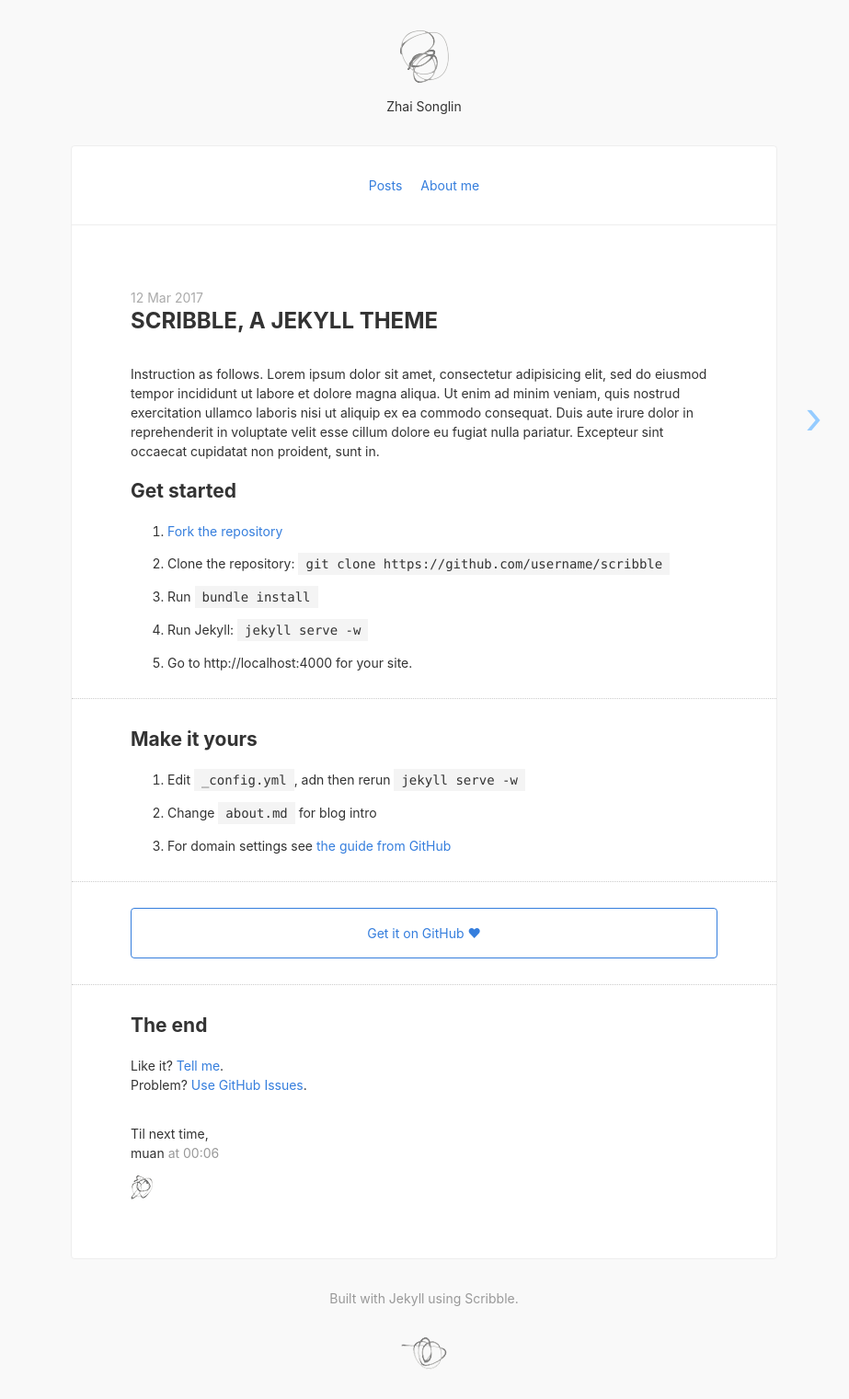
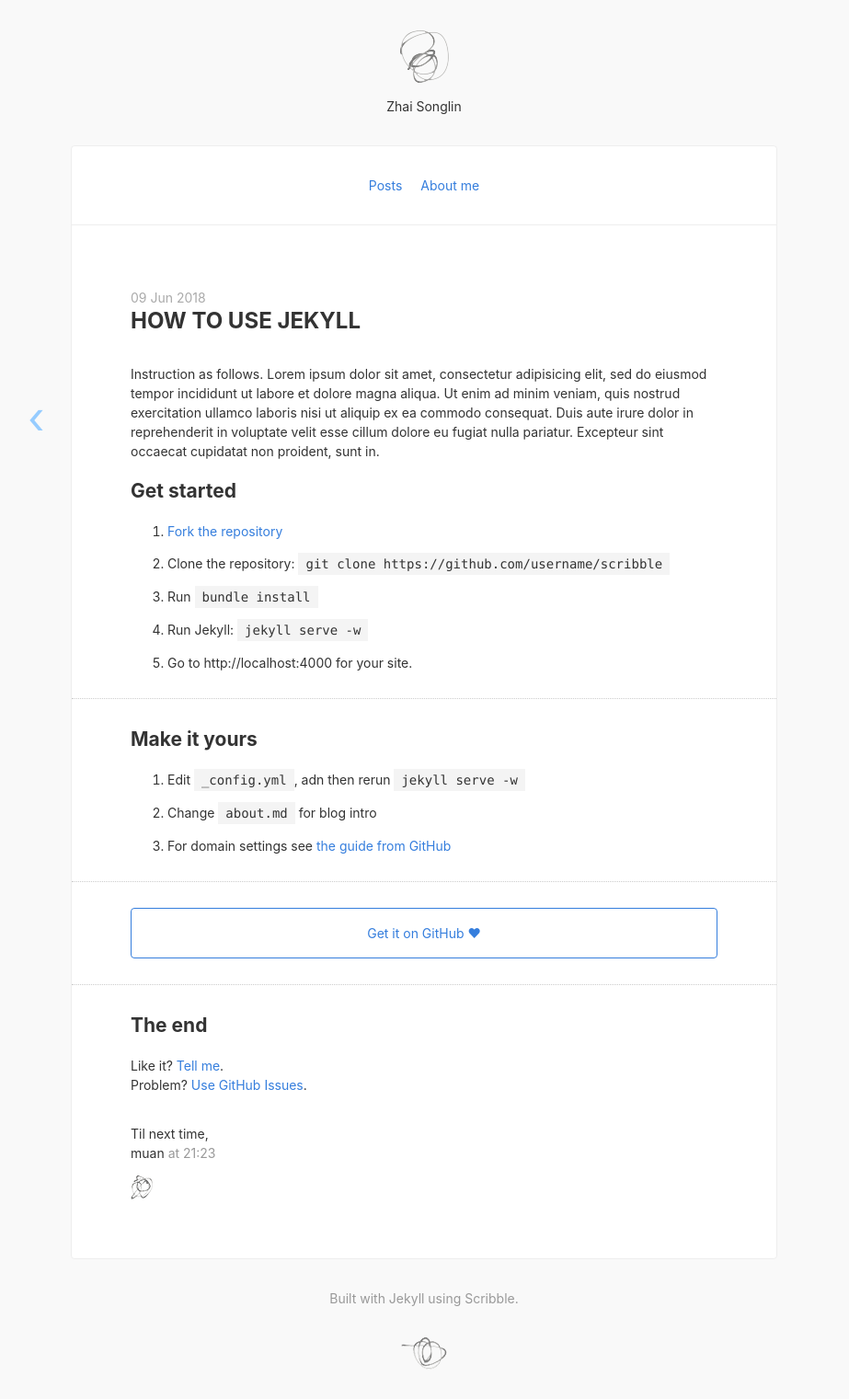
Before and after one commit to ZslGHB/ZslGHB.github.io, a Jekyll site: the page built from _posts/2018-06-09-using-jekyll.md, in a window 1280 px wide. Shown: the whole page at 92% size, without its empty margins (179-1102 px from the left). Built offline with Jekyll 4.4.1, drawn with Linux system fonts in a browser that asks for light colours; nearby versions of some CDN libraries.

Commit message:
Update and rename 2017-03-12-scribble-the-jekyll-theme.md to 2018-06-09-using-jekyll.md

```diff
--- a/_posts/2017-03-12-scribble-the-jekyll-theme.md
+++ b/_posts/2018-06-09-using-jekyll.md
@@ -1,6 +1,6 @@
 ---
-title: Scribble, a Jekyll theme
-date: 2017-03-12 00:06:52
+title: How to use Jekyll
+date: 2018-06-09 21:23:52
 ---
 
 Instruction as follows. Lorem ipsum dolor sit amet, consectetur adipisicing elit, sed do eiusmod tempor incididunt ut labore et dolore magna aliqua. Ut enim ad minim veniam, quis nostrud exercitation ullamco laboris nisi ut aliquip ex ea commodo consequat. Duis aute irure dolor in reprehenderit in voluptate velit esse cillum dolore eu fugiat nulla pariatur. Excepteur sint occaecat cupidatat non proident, sunt in.
```
